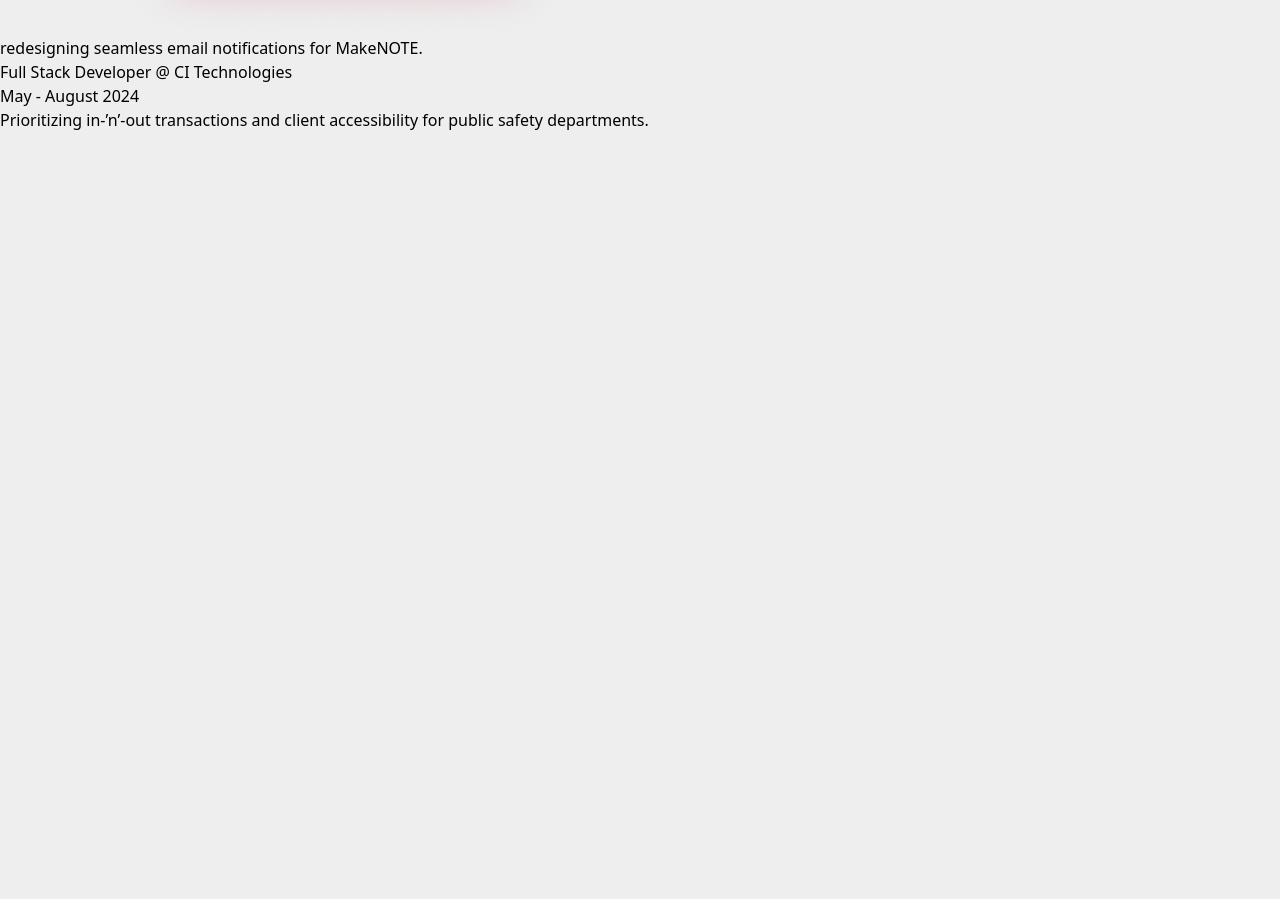
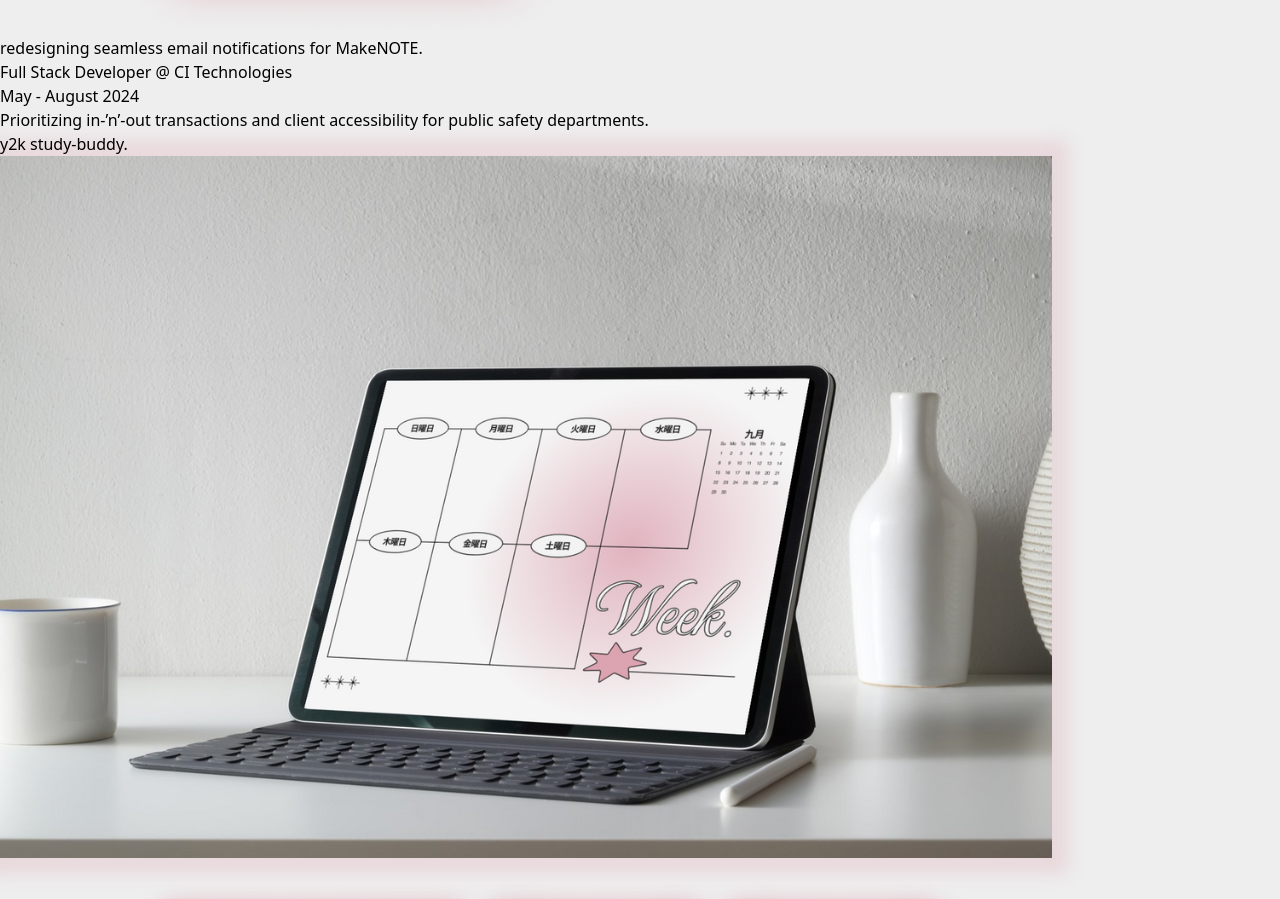
Before and after one commit to hallechan/chanhalle, a Vue app: page / in a window 1280 px wide. Shown: the part 4880-5779 px from the top of the page. Before the commit the page ends 5012 px from the top, so only its background shows below. Built offline with nearby package versions, Linux system fonts and the light colour scheme; what tailwindcss-animated would draw is missing.

Commit message:
Updated Projects for Y2K Study-Buddy design project. Added MakeNOTE project page and according router.

```diff
--- a/src/components/Projects.vue
+++ b/src/components/Projects.vue
@@ -2,24 +2,28 @@
   <div class="bg-coal">
     <div class="flex flex-col items-center">
       <ul class="my-32 w-9/12">
+
+        <!-- Project 1: MakeNOTE -->
         <h4 class="font-inter font-semibold tracking-evenTighter text-5xl text-platinum mb-8">new email. who dis?</h4>
         <li class="flex flex-row justify-between my-12">
           <div
               class="relative w-2/5 h-2/5"
-              @mouseover="isHovered = true"
-              @mouseleave="isHovered = false"
+              @mouseover="hoverIndex = 0"
+              @mouseleave="hoverIndex = -1"
+              @click="goToProject('/makenote')"
           >
             <img
                 src="../assets/images/projects/makenote/cover.png"
                 alt="Cover Image"
                 class="w-full h-full object-cover transition-opacity duration-300 ease-in-out glow-effect"
-                :class="{ 'opacity-0': isHovered }"
+                :class="{ 'opacity-0': hoverIndex === 0 }"
             />
             <img
                 src="../assets/images/projects/makenote/coverhover.png"
                 alt="Cover Hover Image"
-                class="absolute top-0 left-0 w-full h-full object-cover transition-opacity duration-300 ease-in-out"
-                :class="{ 'opacity-100': isHovered, 'opacity-0': !isHovered }"
+                class="absolute top-0 left-0 w-full h-full object-cover transition-opacity duration-300 ease-in-out
+                hover:animate-jump hover:animate-duration-1000"
+                :class="{ 'opacity-100': hoverIndex === 0, 'opacity-0': hoverIndex !== 0 }"
             />
           </div>
           <div class="w-1/2 flex flex-col justify-between">
@@ -38,16 +42,60 @@
           </div>
         </li>
 
+        <!-- Project 2: Y2K Study-Buddy -->
+        <h4 class="font-inter font-semibold tracking-evenTighter text-5xl text-platinum mb-8">y2k study-buddy.</h4>
+        <li class="flex flex-row justify-between my-12">
+          <div
+              class="relative w-2/5 h-2/5"
+              @mouseover="hoverIndex = 1"
+              @mouseleave="hoverIndex = -1"
+          >
+            <img
+                src="../assets/images/projects/y2k/cover.png"
+                alt="Cover Image"
+                class="w-full h-full object-cover transition-opacity duration-300 ease-in-out glow-effect"
+                :class="{ 'opacity-0': hoverIndex === 1 }"
+            />
+            <img
+                src="../assets/images/projects/y2k/coverhover.png"
+                alt="Cover Hover Image"
+                class="absolute top-0 left-0 w-full h-full object-cover transition-opacity duration-300 ease-in-out
+                hover:animate-jump hover:animate-duration-1000"
+                :class="{ 'opacity-100': hoverIndex === 1, 'opacity-0': hoverIndex !== 1 }"
+            />
+          </div>
+          <div class="w-1/2 flex flex-col justify-between">
+            <div>
+              <h4 class="font-inter font-semibold tracking-evenTighter text-4xl text-platinum max-w-lg break-words">
+                composing captive-use <span class="text-dark-pink">GoodNotes</span> templates for 2A CS.
+              </h4>
+              <p class="font-inter text-lg text-grey tracking-tight leading-tight mt-4">
+                Designer @ Personal Project<br/>
+                September 2024
+              </p>
+            </div>
+            <p class="font-inter text-lg text-platinum tracking-tight max-w-lg break-words ">
+              Modelling a sustainable, efficient, slate for fast-moving studies.
+            </p>
+          </div>
+        </li>
+
       </ul>
     </div>
   </div>
 </template>
+
 <script>
 export default {
   data() {
     return {
-      isHovered: false,
+      hoverIndex: -1,
     };
   },
+  methods: {
+    goToProject(route) {
+      this.$router.push(route);
+    }
+  }
 };
 </script>
--- /dev/null
+++ b/src/components/projects/MakeNOTE.vue
@@ -0,0 +1,8 @@
+<template>
+  <div class="flex flex-col items-center justify-center my-24 bg-background">
+
+  </div>
+</template>
+
+<script setup lang="ts">
+</script>
--- a/src/router.ts
+++ b/src/router.ts
@@ -4,6 +4,7 @@ import { createRouter, createWebHistory } from 'vue-router';
 import Home from './components/Home.vue';
 import Projects from './components/Projects.vue';
 import About from './components/About.vue';
+import MakeNOTE from "./components/projects/MakeNOTE.vue";
 
 const routes = [
     {
@@ -16,6 +17,10 @@ const routes = [
     {
         path: '/abt',
         component: About
+    },
+    {
+        path: '/makenote',
+        component: MakeNOTE
     }
 ];
 
```
Lines whose indentation alone changed are shown as unchanged.
